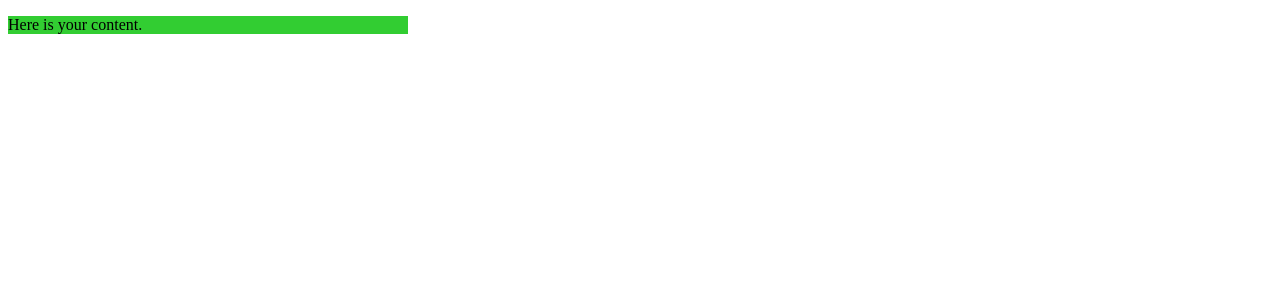
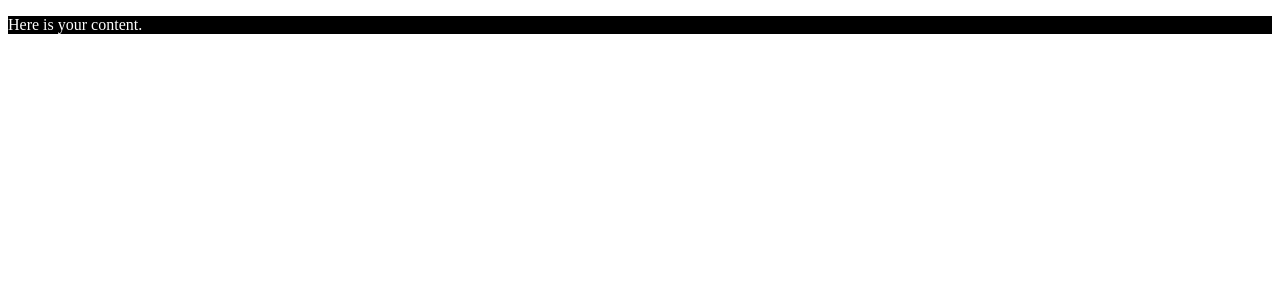
Before and after one commit to khazaddoom/Angular-Day2, an Angular app: page / in a window 1280 px wide. Shown: the top 300 px of the page. Built offline with nearby package versions, Linux system fonts and the light colour scheme.

Commit message:
learning ngClass

```diff
--- a/src/app/app.component.html
+++ b/src/app/app.component.html
@@ -3,7 +3,7 @@
 </p>
 
 <ng-template #elseBlock>
-  <p [ngStyle] = "{ 'background-color': valueObj, 'max-width': '400px' }">
+  <p [ngStyle] = "{ backgroundColor: '#000000', color: '#FFFFFF' }">
     Here is your content.
   </p>
 </ng-template>
```
